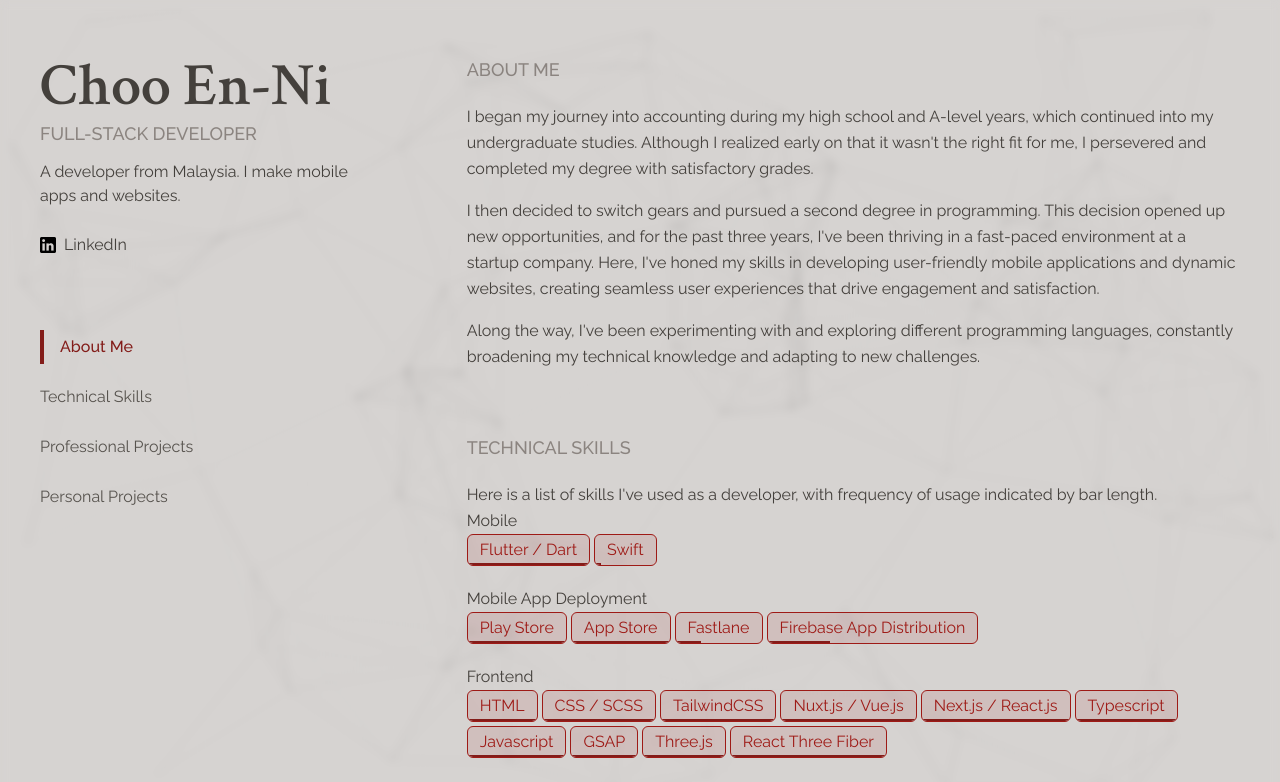
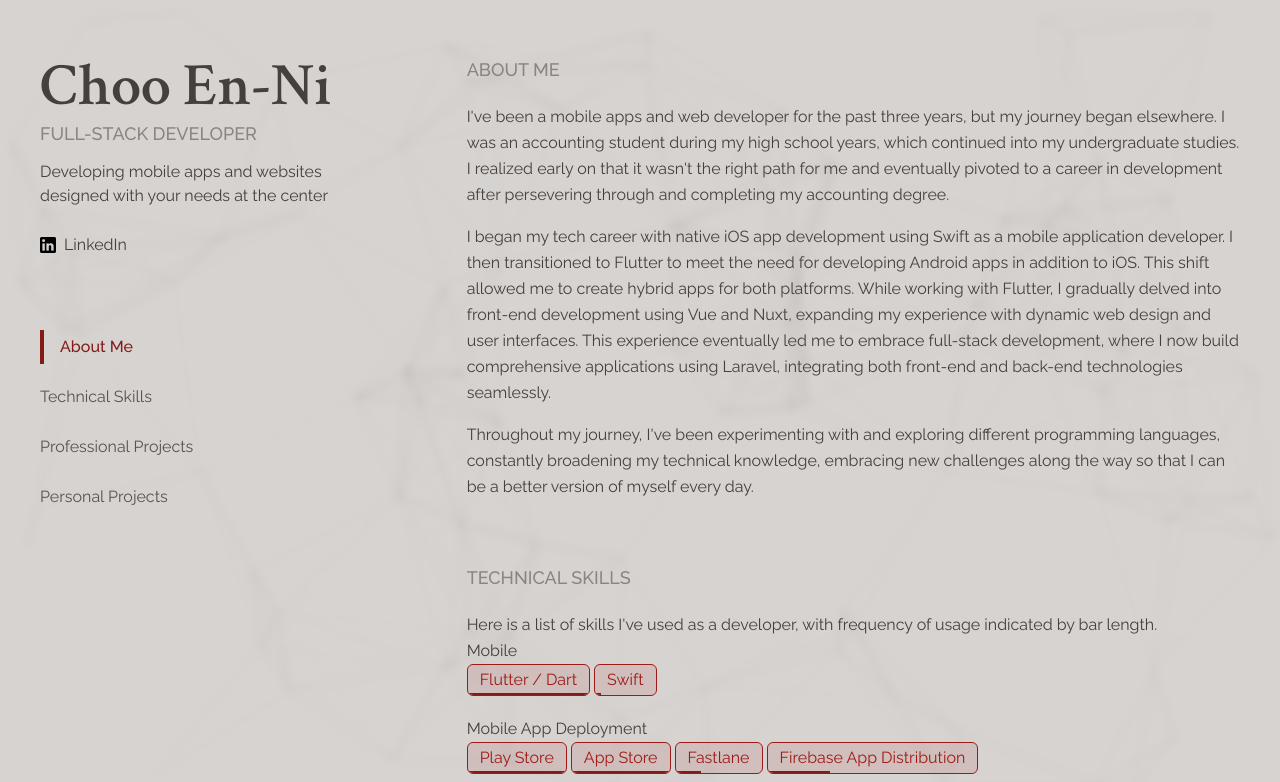
Before and after one commit to choo1095/portfolio-v1, a Next.js app: page / in a window 1280 px wide. Shown: the top 782 px of the page. Built offline with nearby package versions, Linux system fonts and the light colour scheme.

Commit message:
updated about me contents

```diff
--- a/src/constants/strings.ts
+++ b/src/constants/strings.ts
@@ -2,14 +2,15 @@ const strings = {
   me: {
     name: "Choo En-Ni",
     title: "Full-stack Developer",
-    description: "A developer from Malaysia. I make mobile apps and websites.",
+    description:
+      "Developing mobile apps and websites designed with your needs at the center",
   },
   about_me: {
     header: "About Me",
     contents: [
-      "I began my journey into accounting during my high school and A-level years, which continued into my undergraduate studies. Although I realized early on that it wasn't the right fit for me, I persevered and completed my degree with satisfactory grades.",
-      "I then decided to switch gears and pursued a second degree in programming. This decision opened up new opportunities, and for the past three years, I've been thriving in a fast-paced environment at a startup company. Here, I've honed my skills in developing user-friendly mobile applications and dynamic websites, creating seamless user experiences that drive engagement and satisfaction.",
-      "Along the way, I've been experimenting with and exploring different programming languages, constantly broadening my technical knowledge and adapting to new challenges.",
+      "I've been a mobile apps and web developer for the past three years, but my journey began elsewhere. I was an accounting student during my high school years, which continued into my undergraduate studies. I realized early on that it wasn't the right path for me and eventually pivoted to a career in development after persevering through and completing my accounting degree.",
+      "I began my tech career with native iOS app development using Swift as a mobile application developer. I then transitioned to Flutter to meet the need for developing Android apps in addition to iOS. This shift allowed me to create hybrid apps for both platforms. While working with Flutter, I gradually delved into front-end development using Vue and Nuxt, expanding my experience with dynamic web design and user interfaces. This experience eventually led me to embrace full-stack development, where I now build comprehensive applications using Laravel, integrating both front-end and back-end technologies seamlessly.",
+      "Throughout my journey, I've been experimenting with and exploring different programming languages, constantly broadening my technical knowledge, embracing new challenges along the way so that I can be a better version of myself every day.",
     ],
   },
   technical_skills: {
@@ -30,7 +31,7 @@ const strings = {
     },
   },
   loading: "Loading",
-  loading_message: "I make mobile apps and websites.",
+  loading_message: "I make mobile apps and websites",
 };
 
 export default strings;
```
